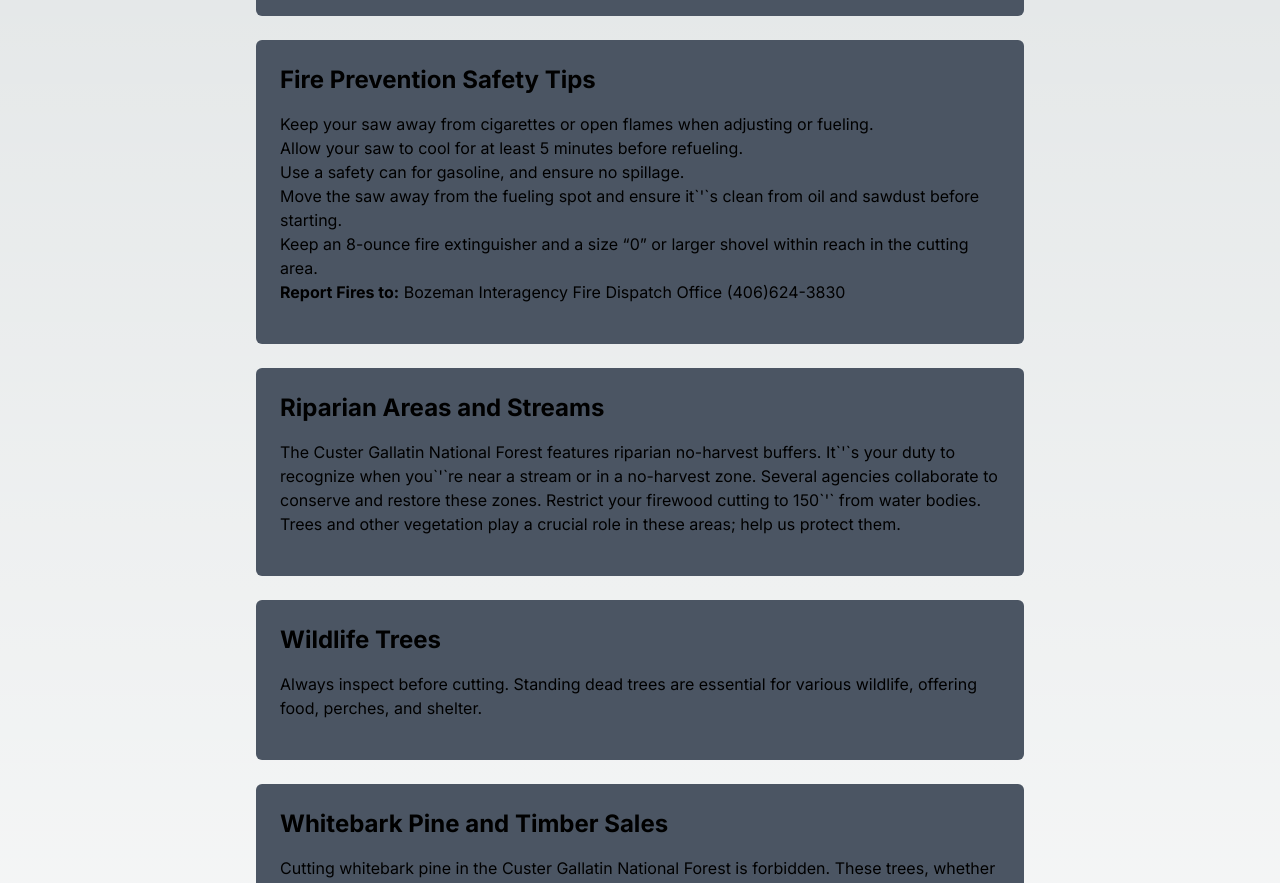
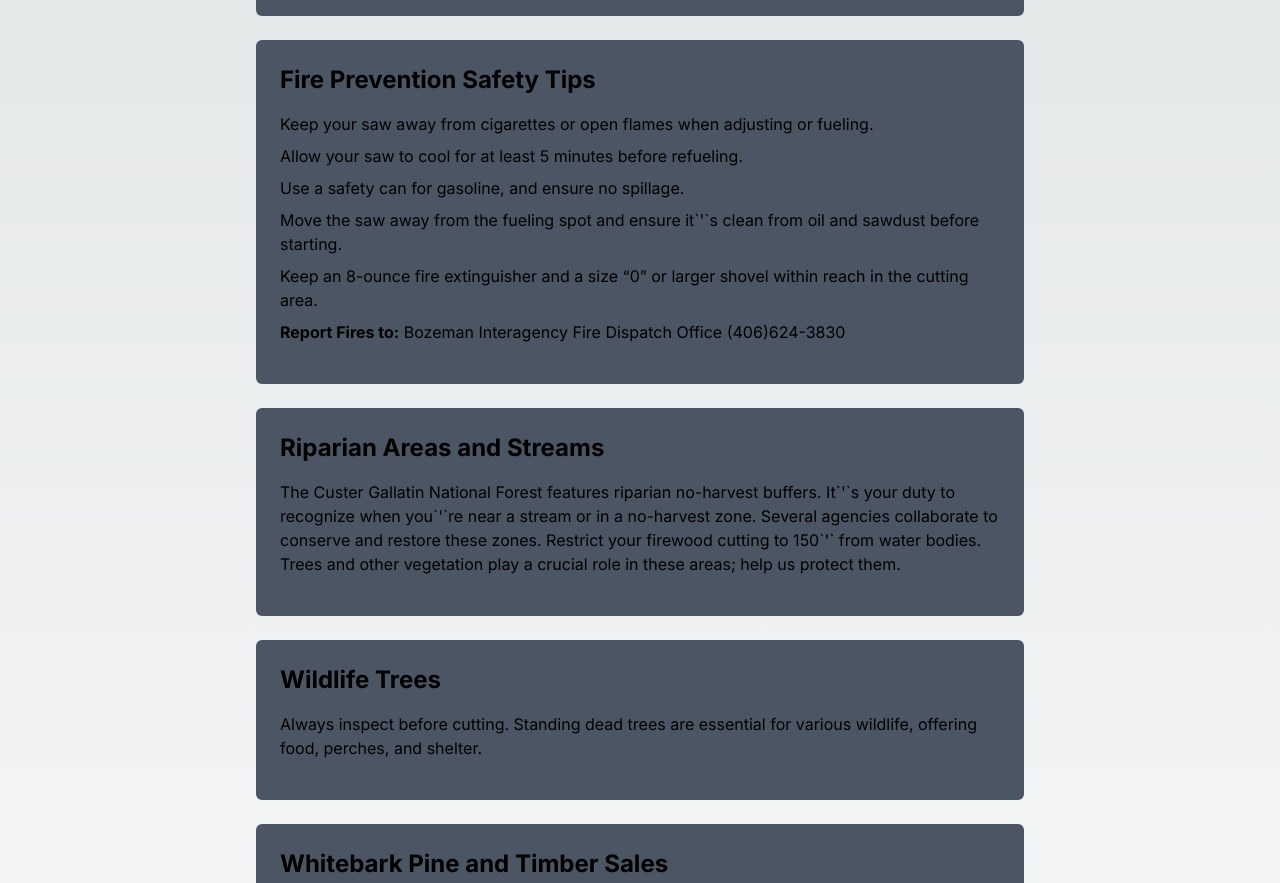
Before and after one commit to macgreene14/forest-fuel-finder, a Next.js app: page /info in a window 1280 px wide. Shown: the part 900-1783 px from the top of the page. Built offline with nearby package versions, Linux system fonts and the light colour scheme.

Commit message:
minor styling fixes

```diff
--- a/src/app/info/page.tsx
+++ b/src/app/info/page.tsx
@@ -30,11 +30,11 @@
             <section className="p-6 bg-gray-600 mb-6 rounded-md">
             <h2 className="text-2xl font-bold mb-4">Fire Prevention Safety Tips</h2>
                 <ol>
-                    <li>Keep your saw away from cigarettes or open flames when adjusting or fueling.</li>
-                    <li>Allow your saw to cool for at least 5 minutes before refueling.</li>
-                    <li>Use a safety can for gasoline, and ensure no spillage.</li>
-                    <li>Move the saw away from the fueling spot and ensure it`&apos;`s clean from oil and sawdust before starting.</li>
-                    <li>Keep an 8-ounce fire extinguisher and a size “0” or larger shovel within reach in the cutting area.</li>
+                <li className="mb-2">Keep your saw away from cigarettes or open flames when adjusting or fueling.</li>
+                <li className="mb-2">Allow your saw to cool for at least 5 minutes before refueling.</li>
+                <li className="mb-2">Use a safety can for gasoline, and ensure no spillage.</li>
+                <li className="mb-2">Move the saw away from the fueling spot and ensure it`&apos;`s clean from oil and sawdust before starting.</li>
+                <li className="mb-2">Keep an 8-ounce fire extinguisher and a size “0” or larger shovel within reach in the cutting area.</li>
                 </ol>
                 <p className="mb-4"><strong>Report Fires to:</strong> Bozeman Interagency Fire Dispatch Office (406)624-3830</p>
             </section>
--- a/src/app/page.tsx
+++ b/src/app/page.tsx
@@ -30,20 +30,7 @@
     // Full Screen  map icon
     // map.current.addControl(new mapboxgl.FullscreenControl(), "top-right");
 
-    // Collapsible Fly To
-    const locations = [
-      {name: "Hebgen Lake South", lng: -111.27, lat: 44.80, zoom: 12, bearing: 150},
-      {name: "Hebgen Lake North", lng: -111.26, lat: 45.10, zoom: 11, bearing: 176},
-      {name: "Bozeman South", lng: -111.27, lat: 45.34, zoom: 11, bearing: 176},
-      {name: "Gallatin Canyon", lng: -111.20, lat: 45.49, zoom: 11, bearing: 176},
-      {name: "Hyalite Bozeman", lng: -111.01, lat: 45.52, zoom: 11, bearing: 150},
-      {name: "Bridgers", lng: -110.89, lat: 45.77, zoom: 11, bearing: -10},
-      {name: "Crazies", lng: -110.53, lat: 46.13, zoom: 11, bearing: 0},
-      {name: "Big Timber", lng: -110.14, lat: 45.49, zoom: 11, bearing: 0},
-      {name: "Main Boulder", lng: -110.16, lat: 45.37, zoom: 11, bearing: 0}]
-    const mapFlyTo = new iFly(locations);
-    map.current.addControl(mapFlyTo, "top-left");
-
+    // Collapsible Legend
     const legendItems = [
       {
         title: "Boundary",
@@ -66,6 +53,20 @@
 
     const mapLegend = new iLegend(legendItems)
     map.current.addControl(mapLegend, "top-left")
+
+    // Collapsible Fly To
+    const locations = [
+      {name: "Hebgen Lake South", lng: -111.27, lat: 44.80, zoom: 12, bearing: 150},
+      {name: "Hebgen Lake North", lng: -111.26, lat: 45.10, zoom: 11, bearing: 176},
+      {name: "Bozeman South", lng: -111.27, lat: 45.34, zoom: 11, bearing: 176},
+      {name: "Gallatin Canyon", lng: -111.20, lat: 45.49, zoom: 11, bearing: 176},
+      {name: "Hyalite Bozeman", lng: -111.01, lat: 45.52, zoom: 11, bearing: 150},
+      {name: "Bridgers", lng: -110.89, lat: 45.77, zoom: 11, bearing: -10},
+      {name: "Crazies", lng: -110.53, lat: 46.13, zoom: 11, bearing: 0},
+      {name: "Big Timber", lng: -110.14, lat: 45.49, zoom: 11, bearing: 0},
+      {name: "Main Boulder", lng: -110.16, lat: 45.37, zoom: 11, bearing: 0}]
+    const mapFlyTo = new iFly(locations);
+    map.current.addControl(mapFlyTo, "top-left");
   }
 
   );
```
